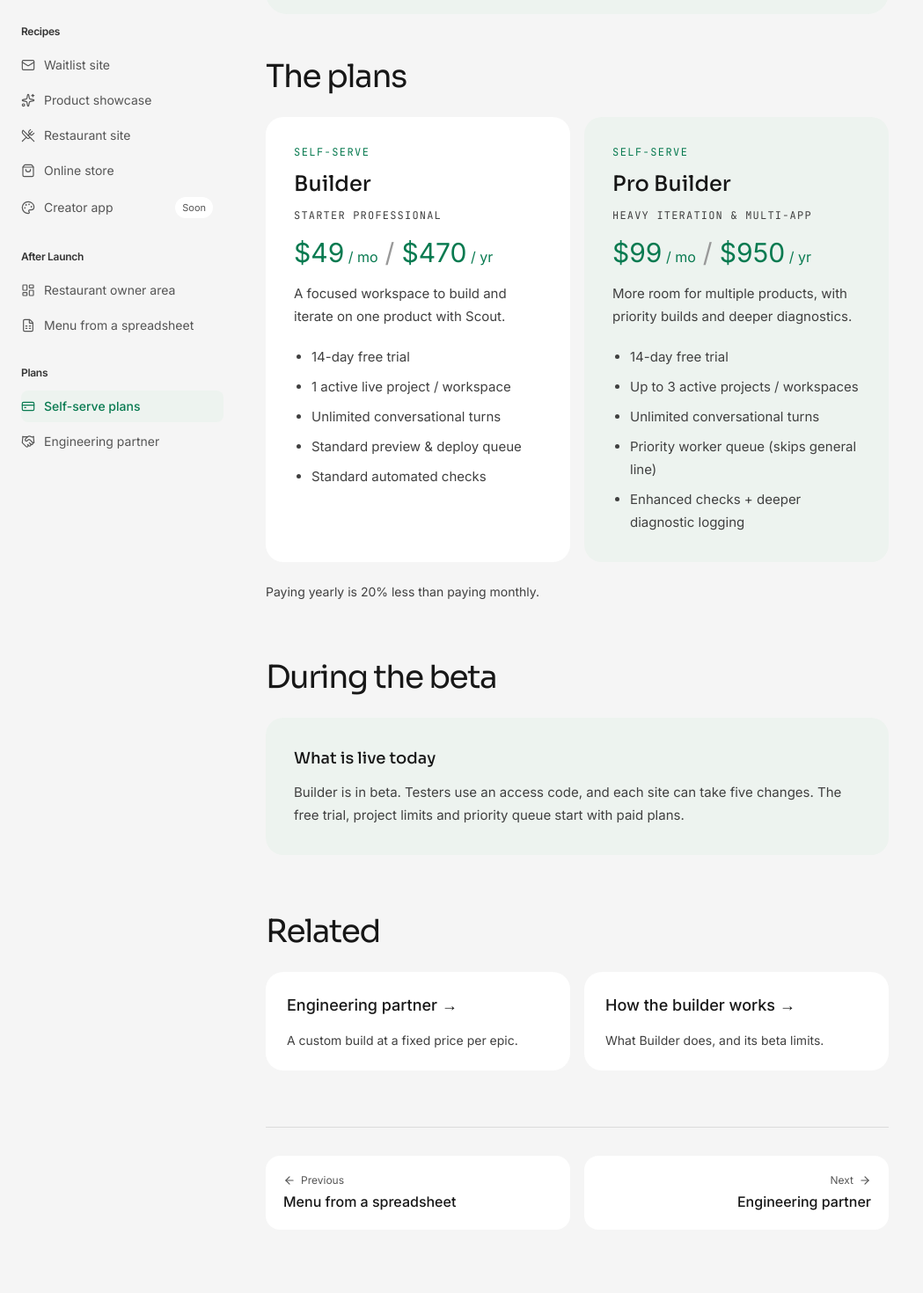
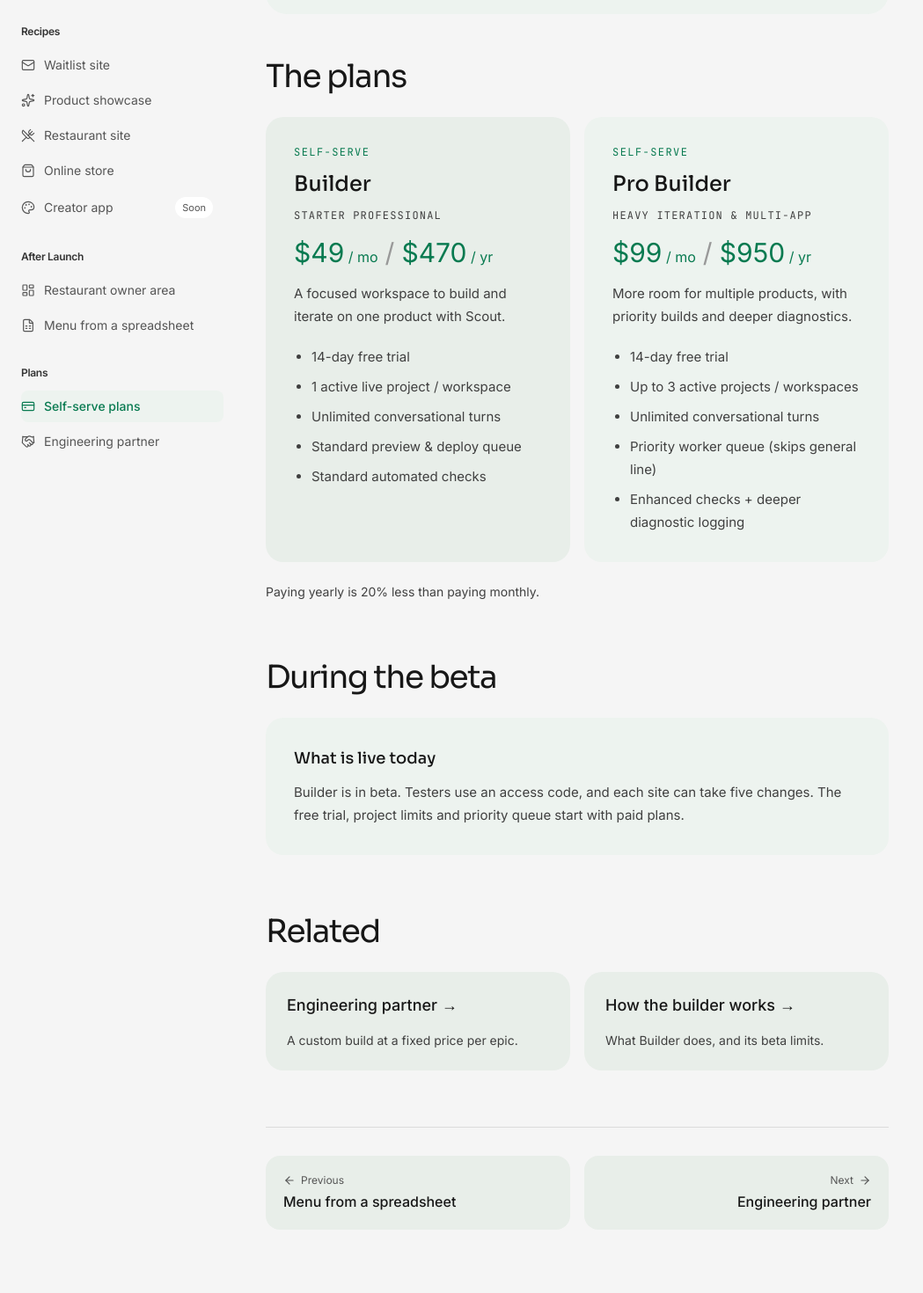
Before and after one commit to rup2701/appnomics-landing, a Next.js app: page /docs/plans/self-serve in a window 1280 px wide. Shown: the part 420-1890 px from the top of the page at 88% size, without its empty margins (0-1049 px from the left). Built offline with nearby package versions, Linux system fonts and the light colour scheme; no server answers.

Commit message:
Update background color for various components to #e8eee9 for improved consistency

```diff
--- a/app/docs/after-launch/menu-spreadsheet/page.tsx
+++ b/app/docs/after-launch/menu-spreadsheet/page.tsx
@@ -28,7 +28,7 @@ export default function MenuSpreadsheetPage() {
       <section id="columns">
         <h2>The columns</h2>
         <p>The first row holds the column names. Use these four, in any order. Only Dish is required.</p>
-        <div className="mt-6 overflow-x-auto rounded-[20px] bg-white p-2">
+        <div className="mt-6 overflow-x-auto rounded-[20px] bg-[#e8eee9] p-2">
           <table className="w-full text-left text-sm">
             <thead>
               <tr className="text-[#171717]">
@@ -63,11 +63,11 @@ export default function MenuSpreadsheetPage() {
         <h2>In the owner area</h2>
         <p>Open Menu in the owner area, choose a file, pick how it should apply, then press Read the file. You see a preview first, and nothing changes until you confirm.</p>
         <div className="mt-6 space-y-4">
-          <div className="rounded-[20px] bg-white p-6">
+          <div className="rounded-[20px] bg-[#e8eee9] p-6">
             <h3>Replace my menu</h3>
             <p>The default. The file becomes your whole menu: dishes not in the file are removed. Use this when your spreadsheet is the complete menu.</p>
           </div>
-          <div className="rounded-[20px] bg-white p-6">
+          <div className="rounded-[20px] bg-[#e8eee9] p-6">
             <h3>Only add what is missing</h3>
             <p>Only dishes that are not already on your menu are added, matched by section and dish name, ignoring capital letters. Nothing existing is changed or removed. Use this to add a new section or a few new dishes.</p>
           </div>
--- a/app/docs/builder/page.tsx
+++ b/app/docs/builder/page.tsx
@@ -73,7 +73,7 @@ export default function BuilderGuidePage() {
             },
           ] satisfies { title: string; text: string; shot: ShotKey; caption: string }[]).map((step, index) => (
             <li key={step.title}>
-              <div className="flex gap-4 rounded-[20px] bg-white p-6 sm:gap-6">
+              <div className="flex gap-4 rounded-[20px] bg-[#e8eee9] p-6 sm:gap-6">
                 <span className="flex h-9 w-9 shrink-0 items-center justify-center rounded-full bg-[#edf3ef] font-mono text-sm text-[#087a50]" aria-hidden="true">
                   {index + 1}
                 </span>
@@ -101,7 +101,7 @@ export default function BuilderGuidePage() {
           <li><strong>Page changes only.</strong> Owner sign-in, the sign-up form&apos;s behavior, and the database cannot be changed through chat. Changing a live restaurant site from the chat is not ready yet; restaurant menus are edited in the owner area.</li>
           <li><strong>Build time.</strong> First builds take about 20 to 30 minutes in our tests; allow up to 45.</li>
         </ul>
-        <div className="mt-8 rounded-[20px] bg-white p-6 sm:p-8">
+        <div className="mt-8 rounded-[20px] bg-[#e8eee9] p-6 sm:p-8">
           <h3>What we have tested</h3>
           <p>
             We have built and changed real sites end to end, including small edits, design previews, removing a change, and undoing a published one. Most testing is on a small number of sites, so expect rough edges, especially with unusual products. The &quot;Ask for changes&quot; step on a preview has had the least testing, and so have the automatic fix and the failure messages after approval.
--- a/app/docs/plans/engineering-partner/page.tsx
+++ b/app/docs/plans/engineering-partner/page.tsx
@@ -25,7 +25,7 @@ export default function EngineeringPartnerPage() {
     >
       <section id="what">
         <h2>What it is</h2>
-        <div className="rounded-[20px] bg-white p-6 sm:p-8">
+        <div className="rounded-[20px] bg-[#e8eee9] p-6 sm:p-8">
           <p className="font-mono text-xs tracking-[0.12em] text-[#555]">ENGINEERING PARTNER</p>
           <h3 className="mt-3 text-2xl!">Build</h3>
           <p className="mt-1 font-mono text-xs tracking-[0.1em]">FIXED PRICE PER EPIC</p>
--- a/app/docs/plans/self-serve/page.tsx
+++ b/app/docs/plans/self-serve/page.tsx
@@ -46,7 +46,7 @@ export default function SelfServePlansPage() {
         <h2>The plans</h2>
         <div className="grid gap-4 sm:grid-cols-2">
           {PLANS.map((plan) => (
-            <div key={plan.name} className={`rounded-[20px] p-6 sm:p-8 ${plan.highlight ? "bg-[#edf3ef]" : "bg-white"}`}>
+            <div key={plan.name} className={`rounded-[20px] p-6 sm:p-8 ${plan.highlight ? "bg-[#edf3ef]" : "bg-[#e8eee9]"}`}>
               <p className="font-mono text-xs tracking-[0.12em] text-[#087a50]">SELF-SERVE</p>
               <h3 className="mt-3 text-2xl!">{plan.name}</h3>
               <p className="mt-1 font-mono text-xs tracking-[0.1em]">{plan.tagline}</p>
--- a/app/docs/scout/changes/page.tsx
+++ b/app/docs/scout/changes/page.tsx
@@ -37,13 +37,13 @@ export default function ChangesPage() {
       <section id="size">
         <h2>Small and design changes</h2>
         <div className="grid gap-4 sm:grid-cols-2">
-          <div className="rounded-[20px] bg-white p-6">
+          <div className="rounded-[20px] bg-[#e8eee9] p-6">
             <h3>Small wording changes</h3>
             <p>A headline, button label, subtitle, or price text.</p>
             <p>After you confirm the plan, the change is made, checked and goes live without a preview. You can undo it afterwards.</p>
             <p className="text-sm"><strong>Typical time:</strong> about 2 minutes, in the background.</p>
           </div>
-          <div className="rounded-[20px] bg-white p-6">
+          <div className="rounded-[20px] bg-[#e8eee9] p-6">
             <h3>Design changes</h3>
             <p>Colors, spacing, layout, adding or removing sections, or changes in several places.</p>
             <p>You get a preview first. Approve and publish, ask for changes, or remove the change.</p>
--- a/app/docs/scout/page.tsx
+++ b/app/docs/scout/page.tsx
@@ -33,7 +33,7 @@ export default function ScoutPage() {
 
       <section id="does">
         <h2>What Scout does</h2>
-        <div className="rounded-[20px] bg-white p-6 sm:p-8">
+        <div className="rounded-[20px] bg-[#e8eee9] p-6 sm:p-8">
           <ul className="list-disc space-y-3 pl-5">
             <li>Asks one question at a time, in plain words, and keeps your own words wherever it can.</li>
             <li>Drafts your headline, three short feature phrases, how-it-works steps, and closing line. You approve or edit each one.</li>
--- a/app/docs/scout/requests/page.tsx
+++ b/app/docs/scout/requests/page.tsx
@@ -47,7 +47,7 @@ export default function RequestsPage() {
               result: "Scout plans a design change and shows before and after pictures.",
             },
           ].map((example) => (
-            <div key={example.request} className="rounded-[20px] bg-white p-6 sm:p-8">
+            <div key={example.request} className="rounded-[20px] bg-[#e8eee9] p-6 sm:p-8">
               <p className="mb-3 font-mono text-xs tracking-[0.1em] text-[#087a50]">YOU ASK</p>
               <blockquote className="text-lg leading-relaxed text-[#171717]">&quot;{example.request}&quot;</blockquote>
               <p className="mt-4 text-sm">{example.result}</p>
--- a/app/docs/who-its-for/page.tsx
+++ b/app/docs/who-its-for/page.tsx
@@ -41,7 +41,7 @@ export default function WhoItsForPage() {
             { title: "You have a product and need a website for it", text: "Start with a product showcase: features, pricing, how it works and an FAQ.", href: "/recipes/product-showcase" },
             { title: "You sell things", text: "Start with an online store.", href: "/recipes/online-store" },
           ].map((row) => (
-            <a key={row.title} href={docsHref(row.href)} className="block rounded-[20px] bg-white p-6 no-underline transition-colors hover:bg-[#edf3ef]">
+            <a key={row.title} href={docsHref(row.href)} className="block rounded-[20px] bg-[#e8eee9] p-6 no-underline transition-colors hover:bg-[#edf3ef]">
               <h3>{row.title}</h3>
               <p>{row.text}</p>
             </a>
--- a/components/docs/DocPage.tsx
+++ b/components/docs/DocPage.tsx
@@ -68,7 +68,7 @@ export function Related({ items }: { items: { label: string; href: string; text:
       <h2>Related</h2>
       <div className="grid gap-4 sm:grid-cols-2">
         {items.map((item) => (
-          <Link key={item.href} href={docsHref(item.href)} className="block rounded-[20px] bg-white p-6 no-underline transition-colors hover:bg-[#edf3ef]">
+          <Link key={item.href} href={docsHref(item.href)} className="block rounded-[20px] bg-[#e8eee9] p-6 no-underline transition-colors hover:bg-[#edf3ef]">
             <p className="text-lg font-medium text-[#171717]">{item.label} <span aria-hidden="true">&rarr;</span></p>
             <p className="mt-2 text-sm">{item.text}</p>
           </Link>
@@ -89,7 +89,7 @@ export function Callout({ title, children }: { title: string; children: ReactNod
 
 export function Prompt({ children }: { children: ReactNode }) {
   return (
-    <div className="rounded-[20px] bg-white p-6 sm:p-8">
+    <div className="rounded-[20px] bg-[#e8eee9] p-6 sm:p-8">
       <p className="mb-3 font-mono text-xs tracking-[0.1em] text-[#087a50]">PASTE THIS</p>
       <p className="text-lg leading-relaxed text-[#171717]">{children}</p>
     </div>
--- a/components/docs/DocsFooter.tsx
+++ b/components/docs/DocsFooter.tsx
@@ -20,7 +20,7 @@ export function DocsPager() {
   return (
     <nav aria-label="More docs" className="mt-16 grid gap-4 border-t border-black/10 pt-8 sm:grid-cols-2">
       {prev ? (
-        <Link href={docsHref(prev.href)} className="group block rounded-[16px] bg-white p-5 no-underline transition-colors hover:bg-[#edf3ef]">
+        <Link href={docsHref(prev.href)} className="group block rounded-[16px] bg-[#e8eee9] p-5 no-underline transition-colors hover:bg-[#edf3ef]">
           <p className="flex items-center gap-1.5 text-xs text-[#555]">
             <ArrowLeft aria-hidden="true" className="size-3.5" /> Previous
           </p>
@@ -30,7 +30,7 @@ export function DocsPager() {
         <span className="hidden sm:block" />
       )}
       {next ? (
-        <Link href={docsHref(next.href)} className="group block rounded-[16px] bg-white p-5 text-right no-underline transition-colors hover:bg-[#edf3ef]">
+        <Link href={docsHref(next.href)} className="group block rounded-[16px] bg-[#e8eee9] p-5 text-right no-underline transition-colors hover:bg-[#edf3ef]">
           <p className="flex items-center justify-end gap-1.5 text-xs text-[#555]">
             Next <ArrowRight aria-hidden="true" className="size-3.5" />
           </p>
```
